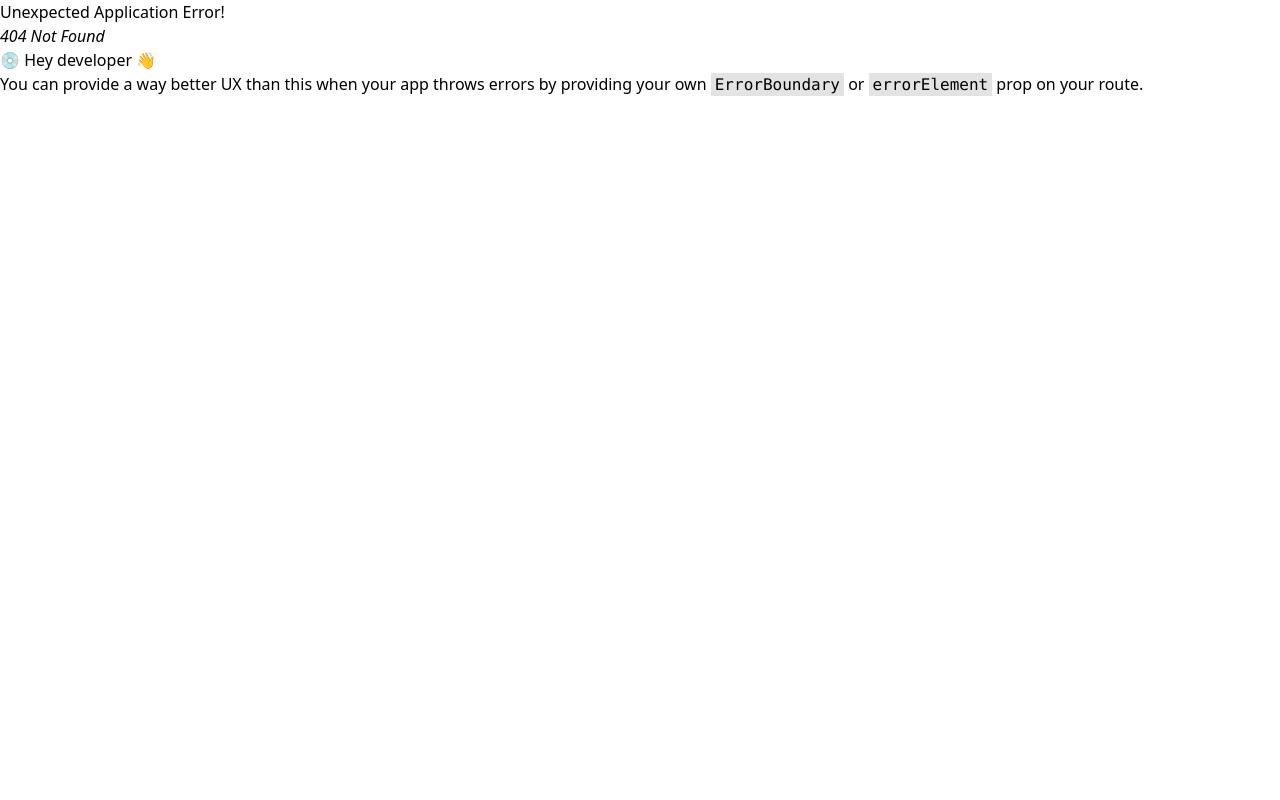
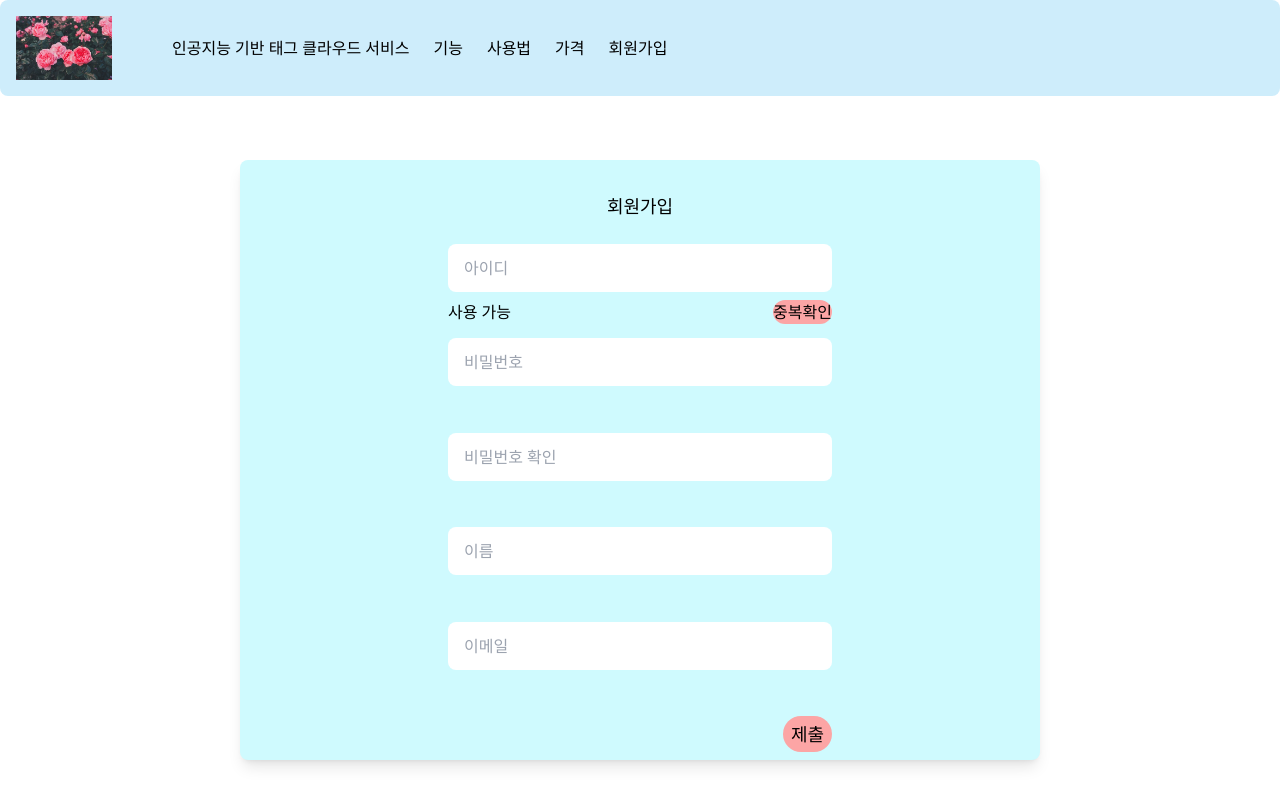
Before and after one commit to redblackblossom/FaceReco_Front, a React (Vite) app: page /signup in a window 1280 px wide. Before the commit this address had no page. Built offline with nearby package versions, Linux system fonts and the light colour scheme.

Commit message:
add signup page and add login api

```diff
--- a/src/App.jsx
+++ b/src/App.jsx
@@ -1,15 +1,19 @@
 import { createBrowserRouter, RouterProvider } from "react-router-dom";
 
-import LoginPage from "./pages/index/Login";
+import LoginPage, { action as authAction } from "./pages/index/Login";
 import IndexPage from "./pages/index/Index";
 import ContentPage from "./pages/content/Content";
-
+import SignupPage from "./pages/index/Signup";
 function App() {
   const router = createBrowserRouter([
     {
       path: "/",
       element: <IndexPage />,
-      children: [{ index: true, element: <LoginPage /> }],
+      errorElement: <ContentPage />,
+      children: [
+        { index: true, element: <LoginPage />, action: authAction },
+        { path: "signup", element: <SignupPage /> },
+      ],
     },
     {
       path: "content",
--- a/src/components/LoginInput.jsx
+++ b/src/components/LoginInput.jsx
@@ -1,28 +1,22 @@
-import { forwardRef } from "react";
-
-const LoginInput = forwardRef((props, ref) => {
-  const { isInputValid, type, placeholder } = props;
-  let inputcss = "w-96 h-12 pl-4 rounded-lg placeholder:gray-400 ";
-  if (!isInputValid) {
-    inputcss = inputcss + "border-2 border-rose-600 ";
-  }
+export default function LoginInput({
+  type,
+  placeholder,
+  isRequired,
+  minLength,
+  name,
+  children,
+}) {
   return (
-    <div className="self-center w-120 h-20">
+    <div className="self-center w-120 h-24">
       <input
-        className={inputcss}
+        className="w-96 h-12 pl-4 rounded-lg placeholder:gray-400 "
         type={type}
         placeholder={placeholder}
-        ref={ref}
+        required={isRequired}
+        minLength={minLength}
+        name={name}
       />
-      <div>
-        {!isInputValid && (
-          <p className="ml-4 mt-1 text-red-600 bold font-semibold">
-            필수 입력값 입니다
-          </p>
-        )}
-      </div>
+      <div className="flex mt-2">{children}</div>
     </div>
   );
-});
-LoginInput.displayName = "LoginInput";
-export default LoginInput;
+}
--- a/src/pages/index/IndexHeader.jsx
+++ b/src/pages/index/IndexHeader.jsx
@@ -1,3 +1,5 @@
+import { Link } from "react-router-dom";
+
 import logo from "../../image/flower.jpg";
 
 export default function IndexHeaderPage() {
@@ -7,16 +9,19 @@ export default function IndexHeaderPage() {
       <nav className="flex self-center">
         <ul className="flex self-center">
           <li className="mx-3">
-            <a href="#"> 얼굴인식 기반 웹서비스</a>
+            <Link to=""> 인공지능 기반 태그 클라우드 서비스 {"   "}</Link>
           </li>
           <li className="mx-3">
-            <a href="#">기능</a>
+            <Link to="">기능</Link>
           </li>
           <li className="mx-3">
-            <a href="#">사용법</a>
+            <Link to="">사용법</Link>
           </li>
           <li className="mx-3">
-            <a href="#">가격</a>
+            <Link to="">가격</Link>
+          </li>
+          <li className="mx-3">
+            <Link to="signup">회원가입</Link>
           </li>
         </ul>
       </nav>
--- a/src/pages/index/Login.jsx
+++ b/src/pages/index/Login.jsx
@@ -1,58 +1,76 @@
-import { useRef, useState } from "react";
-import { isEmpty } from "./../../utils/loginVaild.js";
+import { Link, Form, redirect, json, useActionData } from "react-router-dom";
 
 import LoginInput from "../../components/LoginInput.jsx";
 
 export default function LoginPage() {
-  const [isInputValid, setIsInputValid] = useState({
-    id: true,
-    password: true,
-  });
-  const idRef = useRef();
-  const passwordRef = useRef();
-
-  function handleSubmit(event) {
-    event.preventDefault();
-
-    if (isEmpty(idRef.current.value)) {
-      setIsInputValid((prev) => ({ ...prev, ["id"]: false }));
-    } else {
-      setIsInputValid((prev) => ({ ...prev, ["id"]: true }));
-    }
-    if (isEmpty(passwordRef.current.value)) {
-      setIsInputValid((prev) => ({ ...prev, ["password"]: false }));
-    } else {
-      setIsInputValid((prev) => ({ ...prev, ["password"]: true }));
-    }
-    if (!isInputValid.id && !isInputValid.password) {
-      return;
-    }
-    //백앤드로 데이터를 보내는 과정
-  }
-
+  const data = useActionData();
+  console.log(data);
   return (
     <main className="flex mx-auto w-[800px] h-[600px] bg-cyan-50 shadow-lg rounded-lg p-2 mt-16">
       <div className="bg-red-300 basis-2/5">image</div>
       <div className="bg-blue-300 basis-3/5">
-        <form className="flex flex-col" onSubmit={handleSubmit}>
+        <Form method="post" className="flex flex-col">
           <p className="self-center mt-8 mb-10 text-xl font-bold">로그인</p>
+
           <LoginInput
-            ref={idRef}
             type="text"
             placeholder="아이디"
-            isInputValid={isInputValid.id}
+            isRequired={true}
+            minLength={6}
+            name="userId"
           />
           <LoginInput
-            ref={idRef}
             type="password"
             placeholder="비밀번호"
-            isInputValid={isInputValid.password}
+            isRequired={true}
+            minLength={6}
+            name="pwd"
           />
-          <button className="self-end mr-11 mt-2 rounded-full bg-red-300 px-2 py-1 text-lg">
-            로그인
-          </button>
-        </form>
+          <div className="flex justify-end">
+            <Link
+              to="signup"
+              className="mr-6  rounded-full bg-red-300 px-2 py-1 text-lg"
+            >
+              회원가입
+            </Link>
+            <button className="mr-10  rounded-full bg-red-300 px-2 py-1 text-lg">
+              로그인
+            </button>
+          </div>
+        </Form>
+        <div className="text-center mt-10">
+          <p>공지사항</p>
+        </div>
       </div>
     </main>
   );
 }
+
+export async function action({ request }) {
+  const data = await request.formData();
+  const authData = {
+    userId: data.get("userId"),
+    pwd: data.get("pwd"),
+  };
+
+  const response = await fetch("http://localhost:8080/login", {
+    method: "POST",
+    headers: {
+      "Content-Type": "application/json",
+      "Access-Control-Allow-Origin": "*",
+      "Access-Control-Allow-Methods": "GET,POST,PATCH,DELETE",
+      "Access-Control-Allow-Headers": "Content-Type,Authorization",
+    },
+    body: JSON.stringify(authData),
+  });
+  if (response.status === 422 || response.status === 401) {
+    console.log(111);
+    return response;
+  }
+  if (!response.ok) {
+    console.log(222);
+    throw json({ message: "Could not autehnticate user." }, { status: 500 });
+  }
+  console.log(333);
+  return redirect("/");
+}
--- /dev/null
+++ b/src/pages/index/Signup.jsx
@@ -0,0 +1,52 @@
+import LoginInput from "../../components/LoginInput";
+
+export default function SignupPage() {
+  return (
+    <main className="flex mx-auto w-[800px] h-[600px] bg-cyan-100 shadow-lg rounded-lg p-2 mt-16 justify-center ">
+      <form className="flex flex-col  text-center">
+        <h1 className="p-6 text-lg">회원가입</h1>
+        <LoginInput
+          type="text"
+          placeholder="아이디"
+          isRequired={true}
+          minLength={6}
+          name="userId"
+        >
+          <p>사용 가능</p>
+          <button className="rounded-full bg-red-300 ml-auto">중복확인</button>
+        </LoginInput>
+        <LoginInput
+          type="password"
+          placeholder="비밀번호"
+          isRequired={true}
+          minLength={6}
+          name="pwd"
+        />
+        <LoginInput
+          type="password"
+          placeholder="비밀번호 확인"
+          isRequired={true}
+          minLength={6}
+        />
+        <LoginInput
+          type="text"
+          placeholder="이름"
+          isRequired={true}
+          name="name"
+        />
+        <LoginInput
+          type="email"
+          placeholder="이메일"
+          isRequired={true}
+          minLength={6}
+          name="email"
+        />
+        <div className="flex justify-end">
+          <button className="rounded-full bg-red-300 px-2 py-1 text-lg">
+            제출
+          </button>
+        </div>
+      </form>
+    </main>
+  );
+}
```
